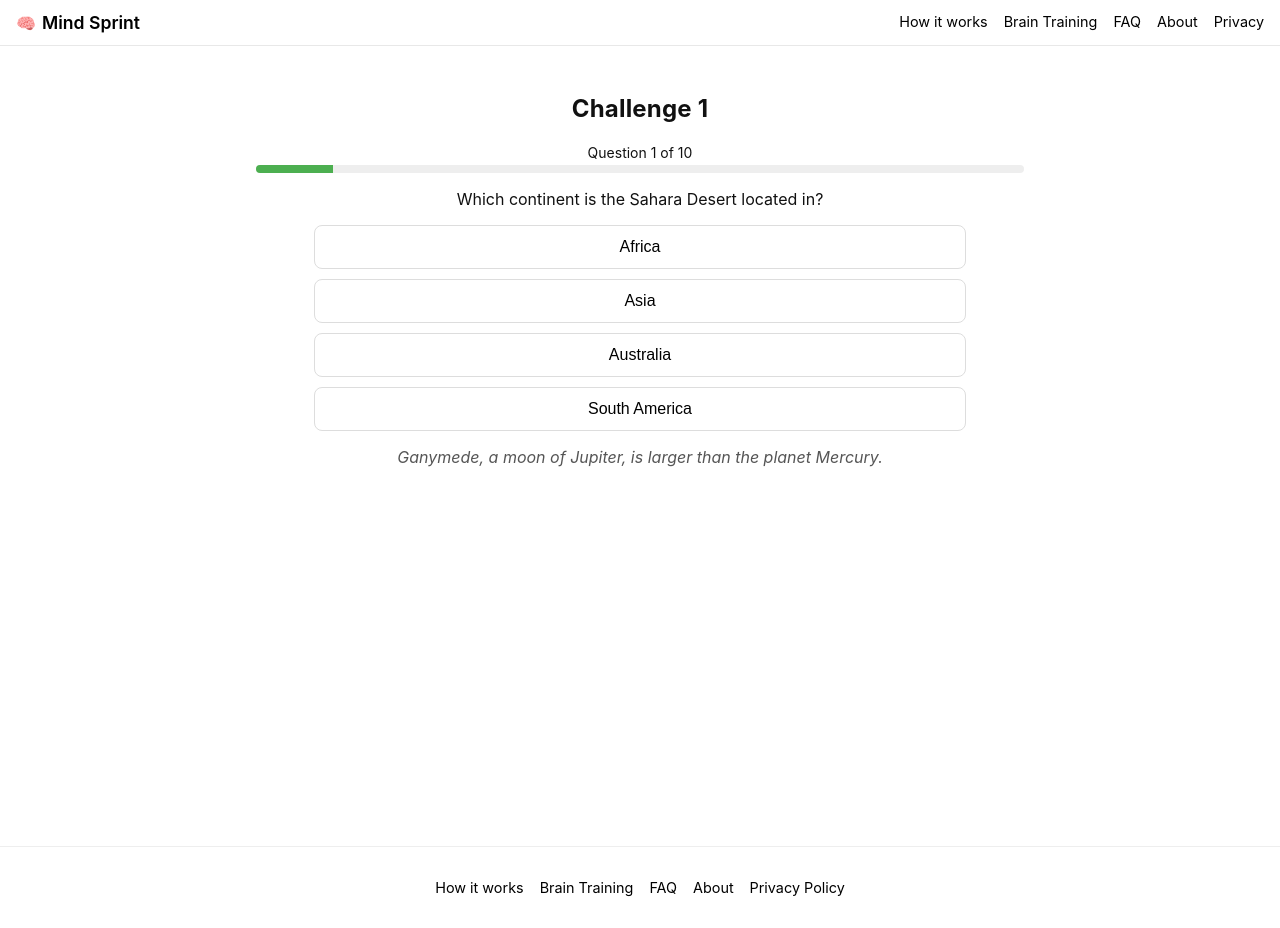
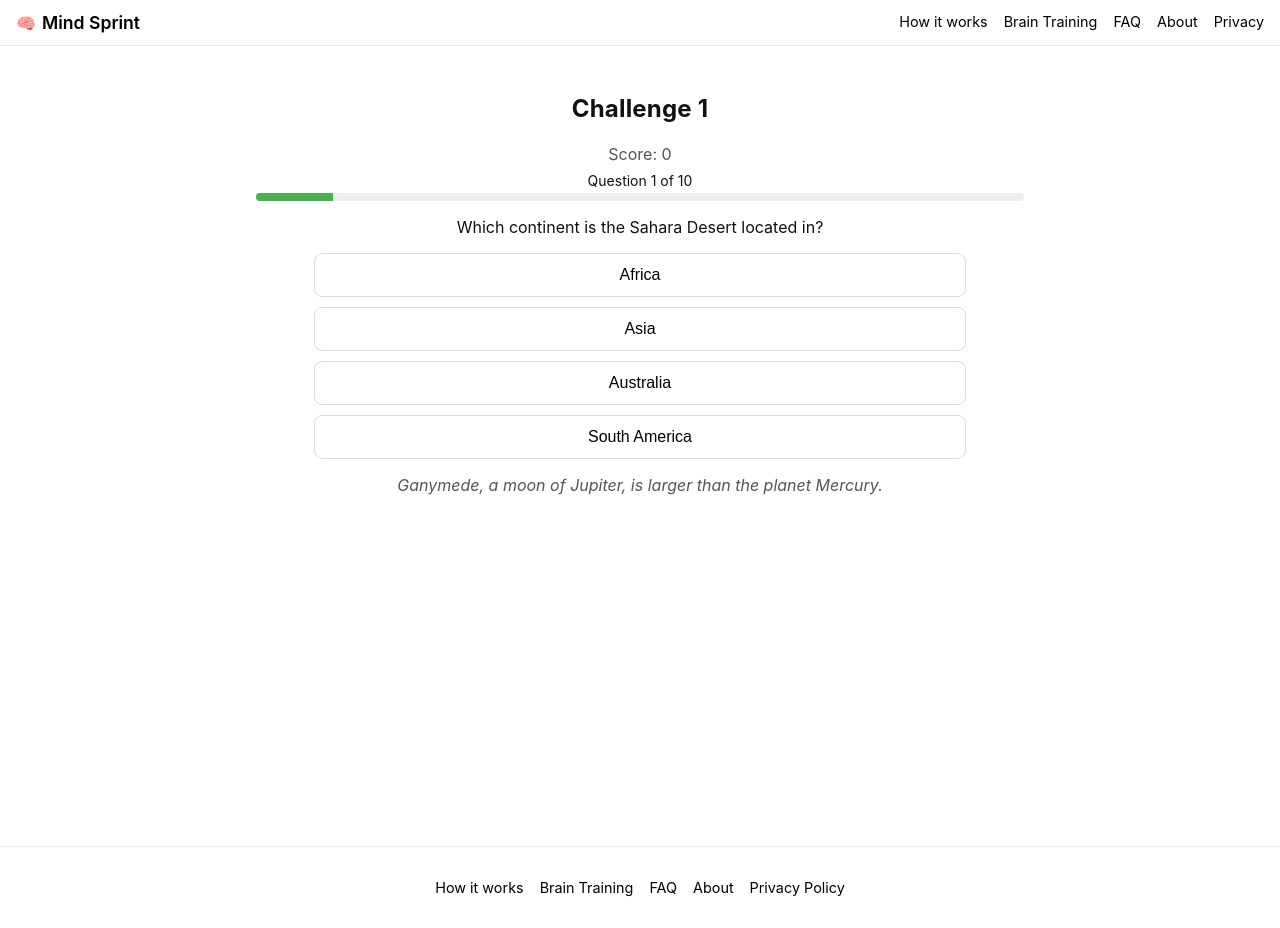
Before and after one commit to justinchase1984/mind-sprint, a Next.js app: page /puzzle/1 in a window 1280 px wide. Built offline with nearby package versions, Linux system fonts and the light colour scheme; no server answers.

Commit message:
Update [id].tsx

```diff
--- a/pages/puzzle/[id].tsx
+++ b/pages/puzzle/[id].tsx
@@ -27,9 +27,14 @@ export default function PuzzlePage() {
   const total = puzzles.length
   const isResults = idNum > total
 
+  // ✅ SCORE STATE
+  const [score, setScore] = useState(0)
+
   useEffect(() => {
     if (idNum === 1) {
       sessionStorage.setItem('dailyCorrect', '0')
+      setScore(0)
+
       puzzles.forEach((_p, idx) =>
         sessionStorage.removeItem(`challenge${challengeIndex}_q${idx + 1}`)
       )
@@ -65,6 +70,9 @@ export default function PuzzlePage() {
       cnt += 1
       sessionStorage.setItem(key, '1')
     }
+
+    // ✅ UPDATE LIVE SCORE
+    if (isCorrect) setScore((prev) => prev + 1)
 
     sessionStorage.setItem('dailyCorrect', cnt.toString())
 
@@ -147,6 +155,11 @@ export default function PuzzlePage() {
           <>
             <h2>Challenge {challengeIndex}</h2>
 
+            {/* ✅ LIVE SCORE */}
+            <p style={{ marginBottom: '0.5rem', color: '#555' }}>
+              Score: {score}
+            </p>
+
             {/* ✅ PROGRESS BAR */}
             <div style={{ marginBottom: '1rem' }}>
               <div style={{ fontSize: 14, marginBottom: 4 }}>
@@ -172,7 +185,7 @@ export default function PuzzlePage() {
 
             <p>{puzzle?.question}</p>
 
-            {/* ✅ UPDATED BUTTONS */}
+            {/* ✅ ANSWER BUTTONS */}
             {puzzle?.options.map((opt) => (
               <button
                 key={opt}
@@ -210,7 +223,7 @@ export default function PuzzlePage() {
               </button>
             ))}
 
-            {/* ✅ FEEDBACK TEXT */}
+            {/* ✅ FEEDBACK */}
             {locked && (
               <p style={{ marginTop: 10, fontWeight: 500 }}>
                 {selected === puzzle.answer ? 'Correct ✅' : 'Incorrect ❌'}
```
